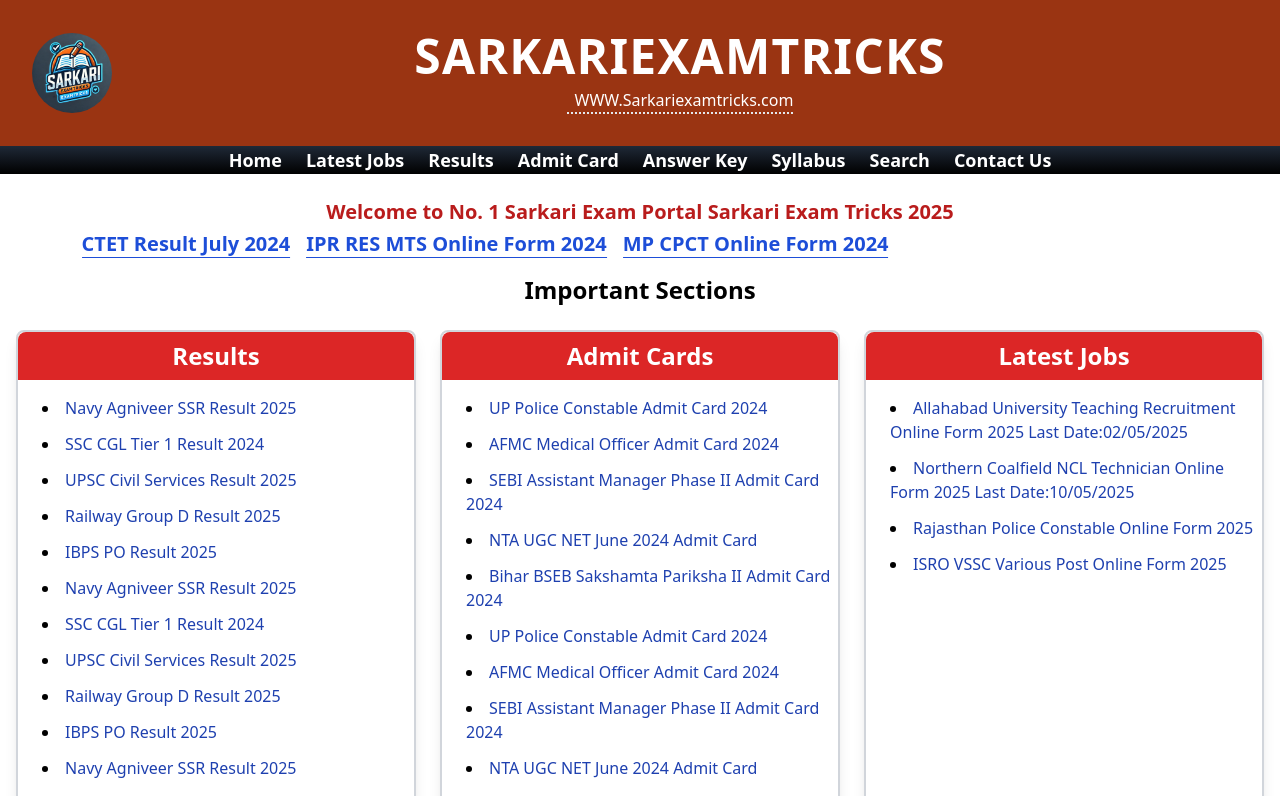
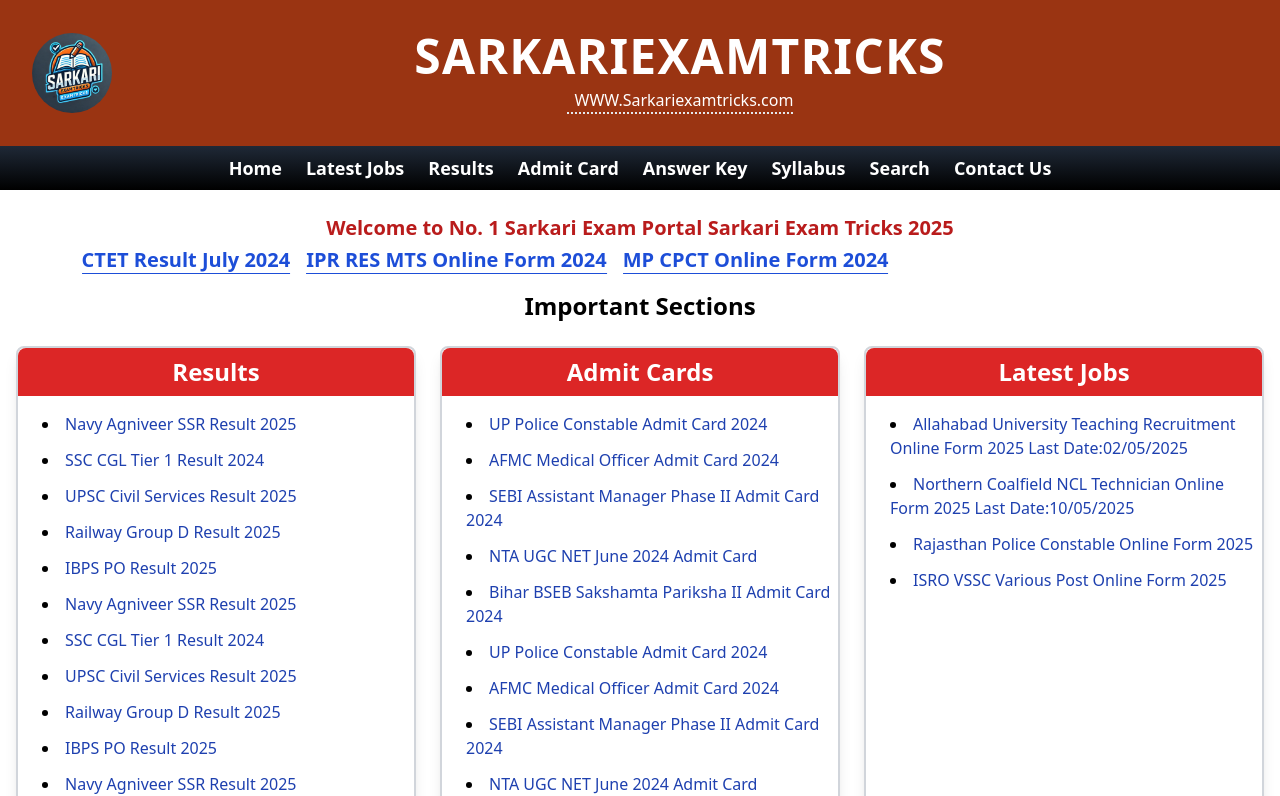
Before and after one commit to rahulkumar9918/sarkariexamtricks, a React (Create React App) app: page / in a window 1280 px wide. Shown: the top 796 px of the page. Built offline with nearby package versions, Linux system fonts and the light colour scheme.

Commit message:
ui update

```diff
--- a/src/Components/navbar/Navbar.jsx
+++ b/src/Components/navbar/Navbar.jsx
@@ -47,7 +47,7 @@
 
         {/* Links */}
         <div
-          className={`flex flex-col md:flex-row items-center justify-center h-full md:h-auto mt-16 md:mt-0 space-y-6 md:space-y-0 md:space-x-6`}
+          className={`flex flex-col md:flex-row items-center py-2 justify-center h-full md:h-auto mt-16 md:mt-0 space-y-6 md:space-y-0 md:space-x-6`}
         >
           {[
             { to: "/", label: "Home" },
```
